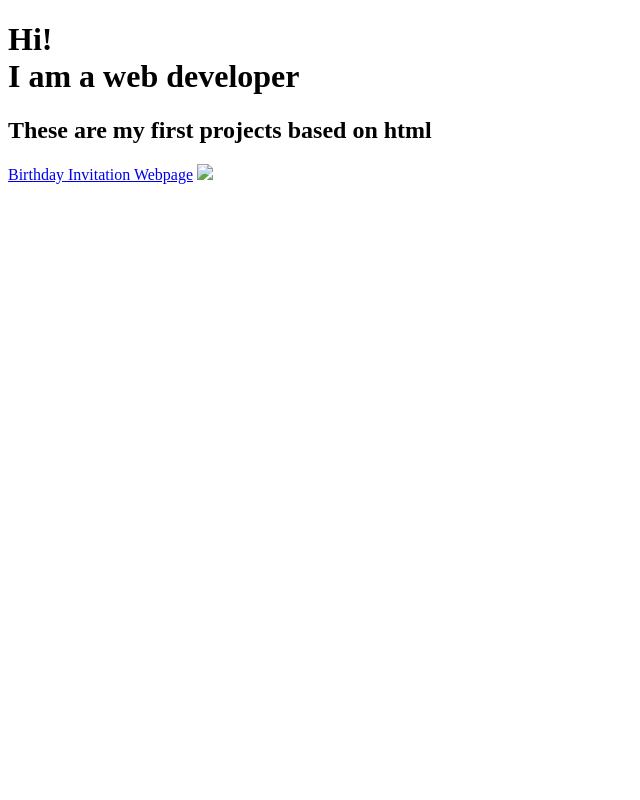
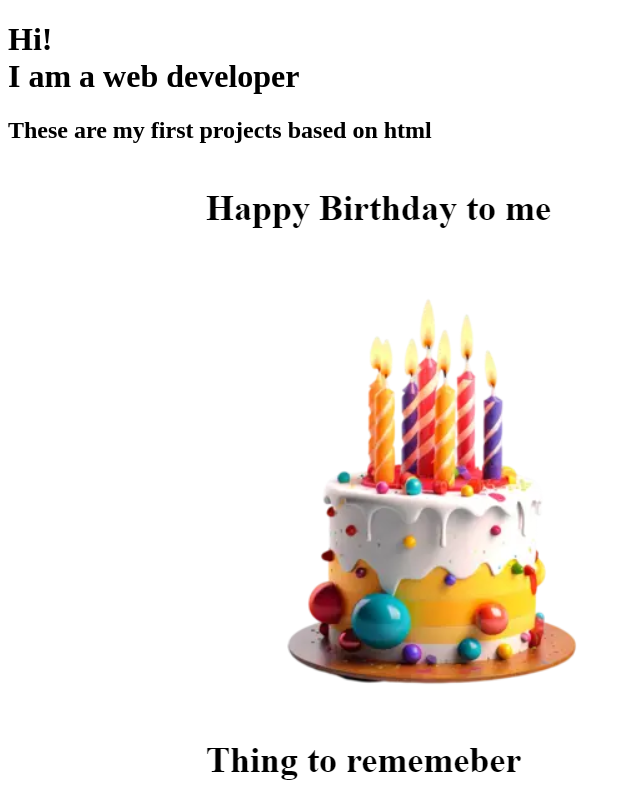
Before and after one commit to SushmaKumari24/finally, a plain HTML site: page index.html in a window 1280 px wide. Shown: the top 800 px of the page, without its empty margins (0-640 px from the left). Drawn offline with Linux system fonts and the light colour scheme.

Commit message:
Update index.html

```diff
--- a/index.html
+++ b/index.html
@@ -9,7 +9,7 @@
     <h1>Hi!<br />I am a web developer </h1>
 <h2>These are my first projects based on html</h2>
 <a href="./birthday.html">Birthday Invitation Webpage</a>
-<img src=".images/Screenshot 2024-08-05 090903.PNG" />
+<img src="./images/Screenshot 2024-08-05 090903.png" >
 
 
 </body>
```
